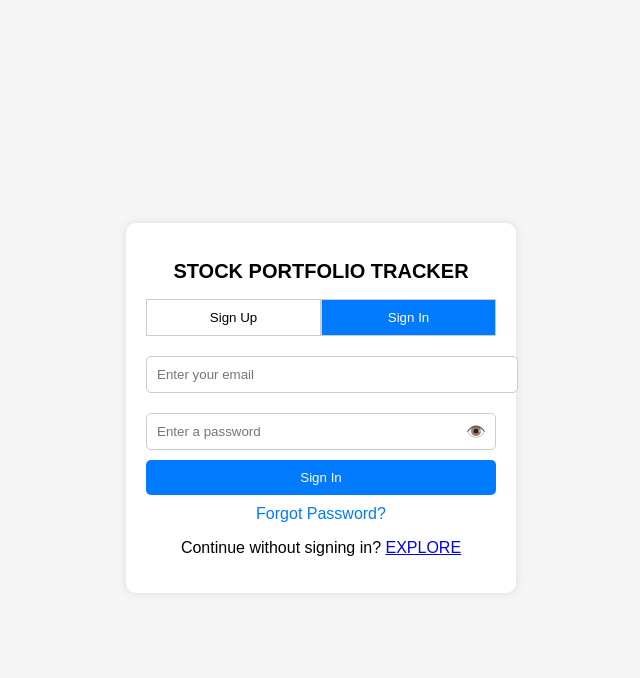
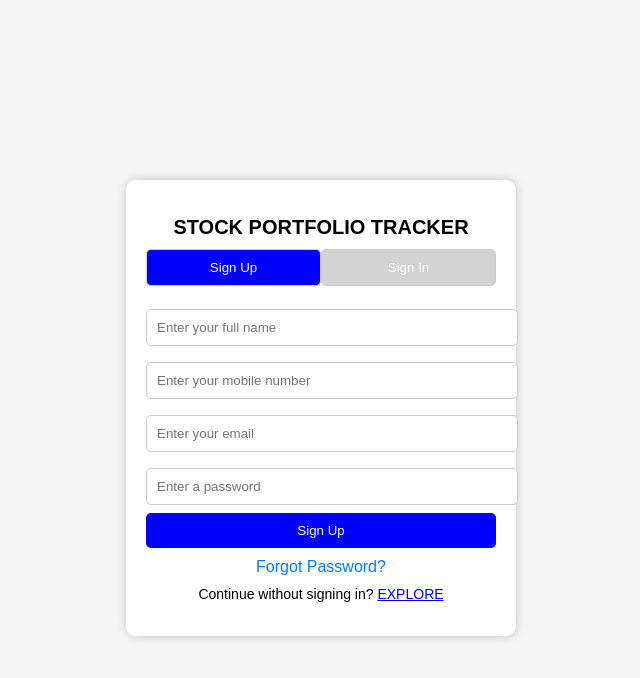
Before and after one commit to Mnj12527/stock-portfolio-tracker, a plain HTML site: page client/index.html in a window 1280 px wide. Both pictures are taken after a click on the button "Sign Up". Shown: the whole page, without its empty margins (319-959 px from the left). Drawn offline with Linux system fonts and the light colour scheme.

Commit message:
updated feature X with bug fixes

```diff
--- a/client/index.html
+++ b/client/index.html
@@ -12,7 +12,19 @@
         <div class="tabs">
             <button id="signupBtn">Sign Up</button>
             <button id="signinBtn" class="active">Sign In</button>
+
         </div>
+
+        <!-- Sign-Up Form -->
+        <form id="signUpForm">
+            <input type="text" id="fullName" placeholder="Enter your full name" required>
+            <input type="tel" id="mobile" placeholder="Enter your mobile number" required>
+            <input type="email" id="email" placeholder="Enter your email" required>
+            <input type="password" id="password" placeholder="Enter a password" required>
+            <button type="submit">Sign Up</button>
+        </form>
+
+        <!-- Sign-In Form -->
         <form id="loginForm">
             <input type="email" id="email" placeholder="Enter your email" required>
             <div class="password-container">
@@ -21,8 +33,10 @@
             </div>
             <button type="submit" class="signin-btn">Sign In</button>
         </form>
+
         <a href="#" class="forgot-password">Forgot Password?</a>
         <p>Continue without signing in? <a href="#">EXPLORE</a></p>
+        <p id="output"></p>
     </div>
 
     <script src="script.js"></script>
--- a/client/script.js
+++ b/client/script.js
@@ -1,7 +1,29 @@
 document.addEventListener("DOMContentLoaded", function () {
     const loginForm = document.getElementById("loginForm");
+    const signUpForm = document.getElementById("signUpForm");
+    const signupBtn = document.getElementById("signupBtn");
+    const signinBtn = document.getElementById("signinBtn");
     const passwordInput = document.getElementById("password");
     const togglePassword = document.querySelector(".toggle-password");
+
+    // Initially hide the sign-up form
+    signUpForm.style.display = "none";
+
+    // Show sign-up form when clicking "Sign Up"
+    signupBtn.addEventListener("click", function () {
+        signUpForm.style.display = "block";
+        loginForm.style.display = "none";
+        signupBtn.classList.add("active");
+        signinBtn.classList.remove("active");
+    });
+
+    // Show sign-in form when clicking "Sign In"
+    signinBtn.addEventListener("click", function () {
+        loginForm.style.display = "block";
+        signUpForm.style.display = "none";
+        signinBtn.classList.add("active");
+        signupBtn.classList.remove("active");
+    });
 
     // Toggle password visibility
     togglePassword.addEventListener("click", function () {
@@ -12,7 +34,7 @@ document.addEventListener("DOMContentLoaded", function () {
         }
     });
 
-    // Handle form submission
+    // Handle login form submission
     loginForm.addEventListener("submit", async function (event) {
         event.preventDefault();
 
@@ -35,4 +57,23 @@ document.addEventListener("DOMContentLoaded", function () {
             alert(data.message);
         }
     });
+
+    // Handle sign-up form submission
+    signUpForm.addEventListener("submit", function (event) {
+        event.preventDefault(); // Prevent page reload
+
+        let fullName = document.getElementById("fullName").value;
+        let mobile = document.getElementById("mobile").value;
+        let email = document.getElementById("email").value;
+        let password = document.getElementById("password").value;
+
+        let output = `
+            <h3>Sign-Up Details</h3>
+            <p><strong>Full Name:</strong> ${fullName}</p>
+            <p><strong>Mobile:</strong> ${mobile}</p>
+            <p><strong>Email:</strong> ${email}</p>
+        `;
+
+        document.getElementById("output").innerHTML = output;
+    });
 });
--- a/client/styles.css
+++ b/client/styles.css
@@ -11,37 +11,39 @@ body {
     background: white;
     padding: 20px;
     border-radius: 10px;
-    box-shadow: 0px 0px 10px rgba(0, 0, 0, 0.1);
+    box-shadow: 0px 0px 10px rgba(0, 0, 0, 0.2);
     text-align: center;
     width: 350px;
 }
 
 h2 {
     font-size: 20px;
+    margin-bottom: 10px;
 }
 
 .tabs {
     display: flex;
-    margin: 10px 0;
+    justify-content: center;
+    margin-bottom: 15px;
 }
 
 .tabs button {
     flex: 1;
     padding: 10px;
     border: 1px solid #ccc;
-    background: white;
+    background: lightgray;
     cursor: pointer;
 }
 
 .tabs .active {
-    background: #007bff;
+    background: blue;
     color: white;
 }
 
 input {
     width: 100%;
     padding: 10px;
-    margin: 10px 0;
+    margin: 8px 0;
     border: 1px solid #ccc;
     border-radius: 5px;
 }
@@ -62,14 +64,18 @@ input {
     cursor: pointer;
 }
 
-.signin-btn {
-    background: #007bff;
+button {
+    width: 100%;
+    padding: 10px;
+    background-color: blue;
     color: white;
     border: none;
-    padding: 10px;
-    width: 100%;
+    border-radius: 5px;
     cursor: pointer;
-    border-radius: 5px;
+}
+
+button:hover {
+    background-color: darkblue;
 }
 
 .forgot-password {
@@ -78,3 +84,14 @@ input {
     color: #007bff;
     text-decoration: none;
 }
+
+p {
+    margin-top: 10px;
+    font-size: 14px;
+}
+
+#output {
+    margin-top: 10px;
+    font-weight: bold;
+    color: green;
+}
```
